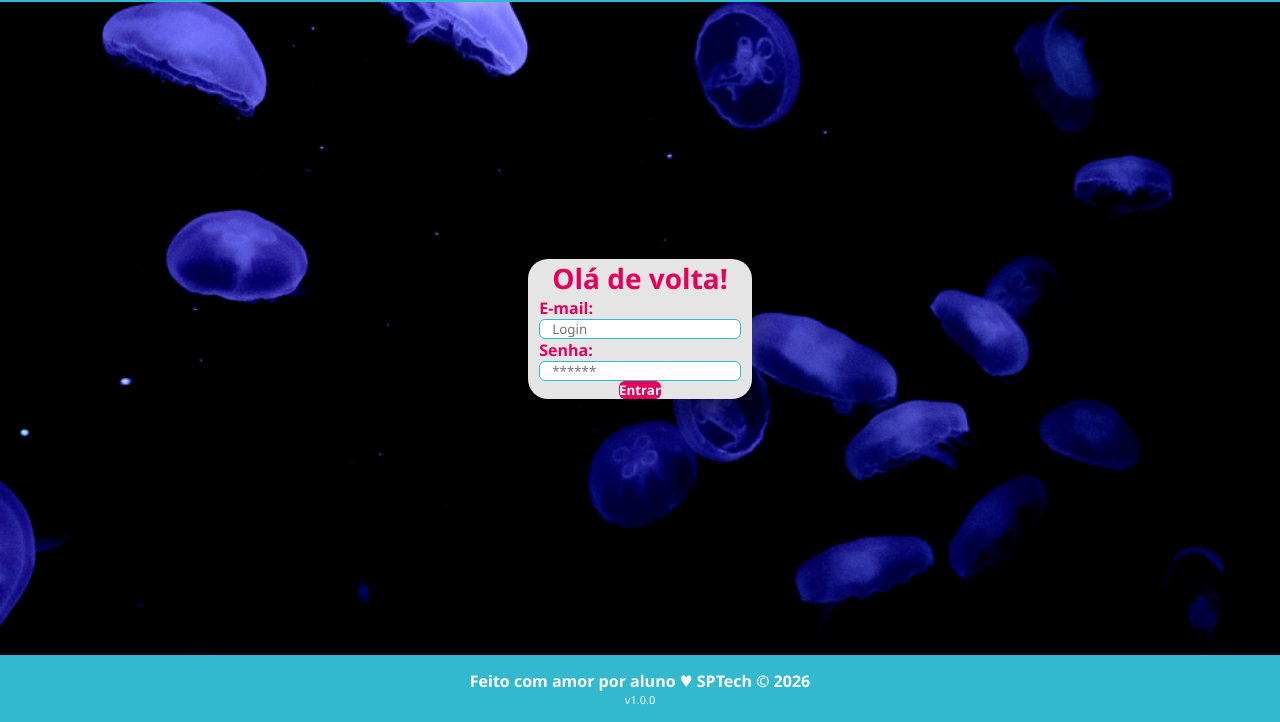
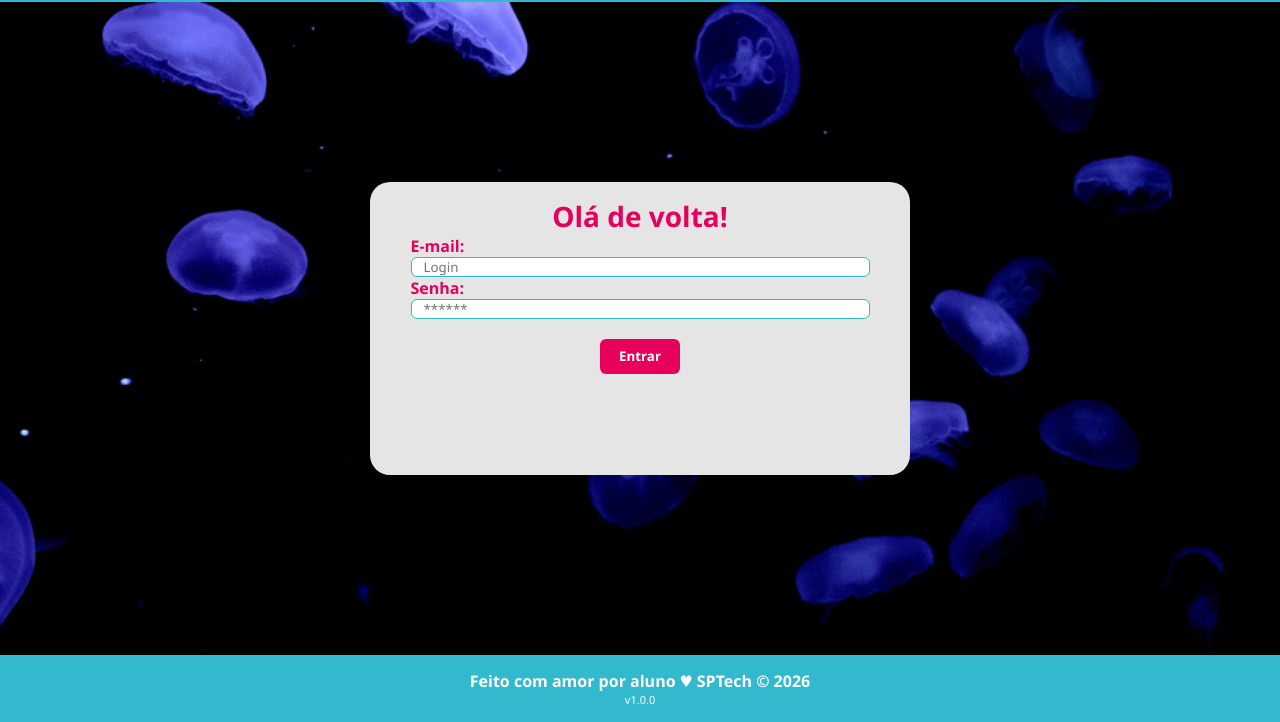
Before and after one commit to thay-bs/Atividade-Aquatech, a plain HTML site: page aquatech-somente-html-main/public/login.html in a window 1280 px wide. Shown: the part 78-800 px from the top of the page. Drawn offline with Linux system fonts and the light colour scheme.

Commit message:
alterando tamanho de container login e cadastro

```diff
--- a/aquatech-somente-html-main/public/styles/style.css
+++ b/aquatech-somente-html-main/public/styles/style.css
@@ -137,7 +137,9 @@ body {
     display: flex;
     flex-direction: column;
     align-items: center;
-    box-shadow: 0px 10px 30px rgba(0, 0, 0, 0.5);
+    height: 45%;
+    width: 45%;
+    padding: 15px
 }
 
 .card-login h2, .card-cadastro h2 {
@@ -174,11 +176,12 @@ body {
     border: none;
     border-radius: 6px;
     font-weight: bold;
-    cursor: pointer;
-    transition: 0.2s;
     display: block;
     margin-left: auto;
     margin-right: auto;
+    margin-top: 20px;
+    width: 80px;
+    height: 35px;
 }
 
 .botao:hover {
```
